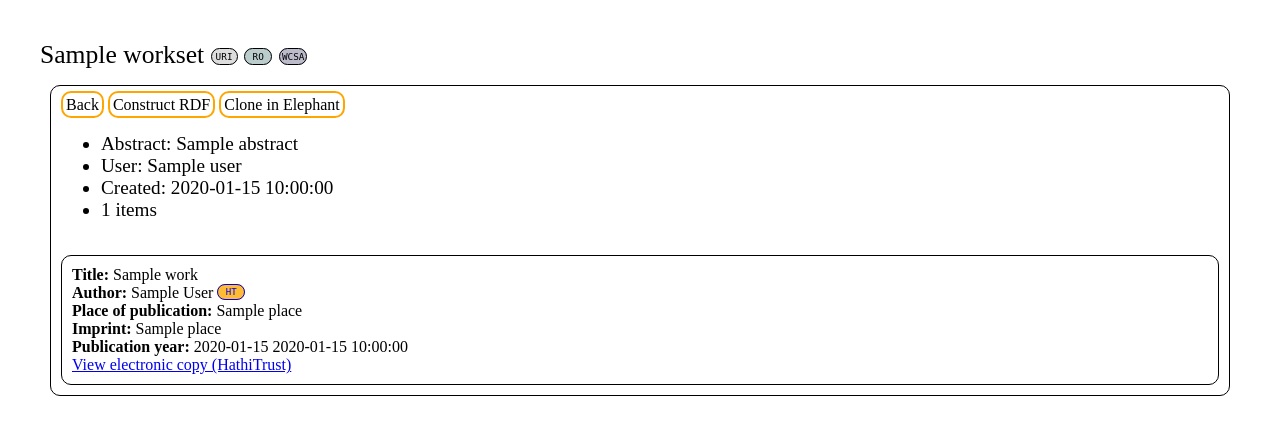
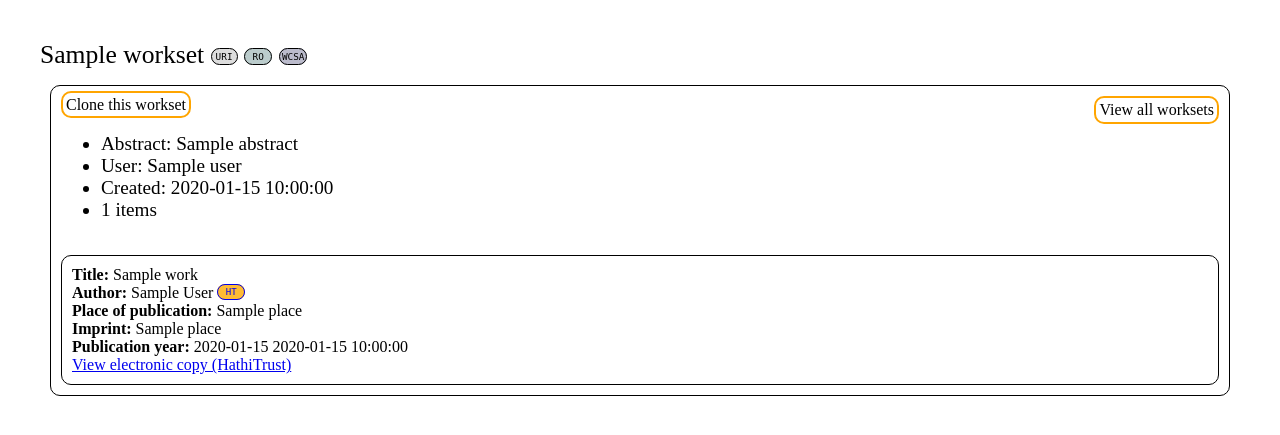
Before and after one commit to oerc-csi/wcsa-ui, a Python web app: template app/templates/workset.html in a window 1280 px wide. Shown: the top 435 px of the page. Run offline with Jinja, Linux system fonts and the light colour scheme; the template is opened without the code that fills it: most values are stand-ins (such as "Sample title", 1, 10 or a date in 2020); some libraries are stand-ins or nearby versions.

Commit message:
Small fixes re: back button etc

```diff
--- a/app/static/elephant-ui.css
+++ b/app/static/elephant-ui.css
@@ -39,6 +39,7 @@ body {
 
 .button.back {
     float:right;
+    font-size:initial;
 }
 
 .workset-metadata {
--- a/app/templates/workset.html
+++ b/app/templates/workset.html
@@ -13,9 +13,8 @@
         </div>
         <div class = "collection">
             <div class = "item">
-                <span class="button"><a href="/">Back</a></span>
-                <span class="button">Construct RDF</span>
-                <span class="button">Clone in Elephant</span>
+                <span class="button">Clone this workset</span>
+                <span class="button back"><a href="/">View all worksets</a></span>
                 <ul class="workset-metadata">
                     <li> Abstract: {{ worksets[workset]["abstract"]|safe }}</li>
                     <li> User: {{ worksets[workset]["user"]|safe }}</li>
```
